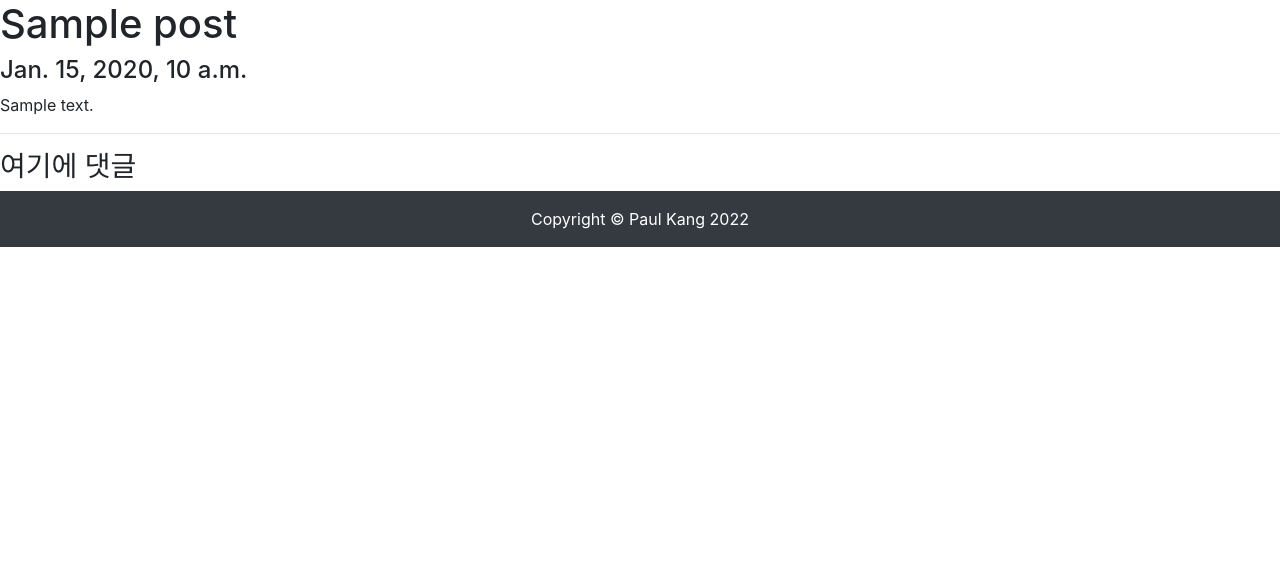
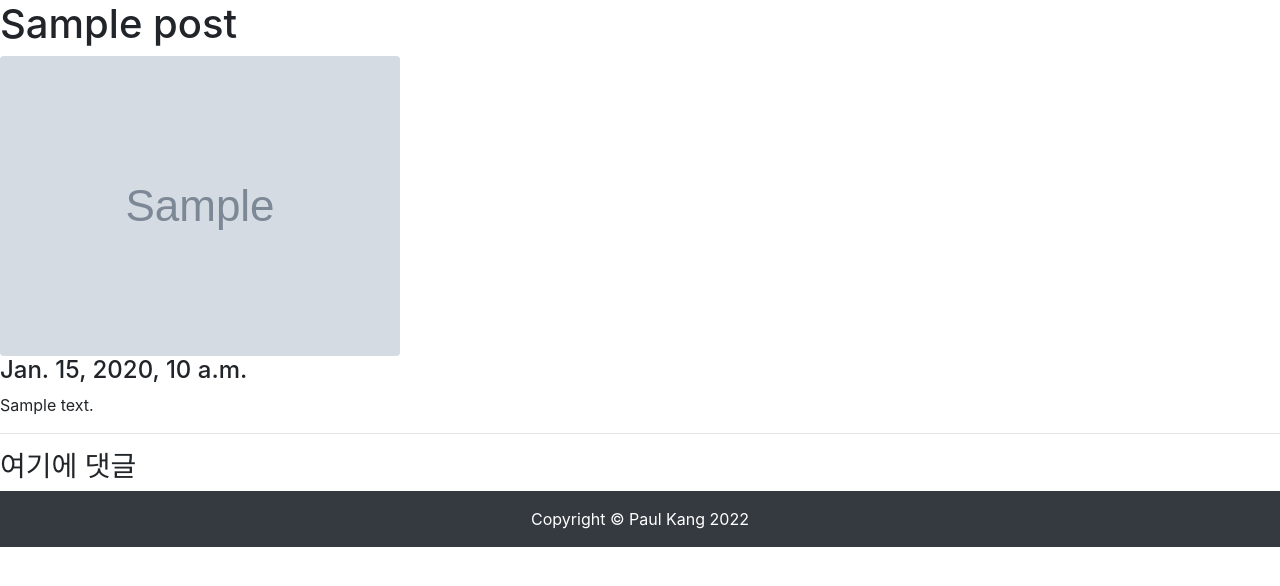
Before and after one commit to yuhanKANG/cakd7_dj, a Django app: page /blog/1/ in a window 1280 px wide. Shown: the part 56-642 px from the top of the page. Run offline with Django 3.2, Linux system fonts and the light colour scheme; tables that the repository leaves empty hold one stand-in row (values such as "Sample post"); grey boxes marked "Sample" are stand-in pictures; some libraries are stand-ins or nearby versions.

Commit message:
포스트 상세페이지에 대표 이이미지 출력하기

```diff
--- a/blog/templates/blog/post_detail.html
+++ b/blog/templates/blog/post_detail.html
@@ -2,6 +2,7 @@
 {% block head_title %} {{post.title}} - Blog {% endblock %}
 {% block main_area %}
     <h1>{{ post.title }}</h1>
+    <img class="img-fluid rounded" src="{{ post.head_image.url }}" alt="">
     <h4>{{ post.created_at }}</h4>
     <p>{{ post.content }}</p>
     <hr />
```
